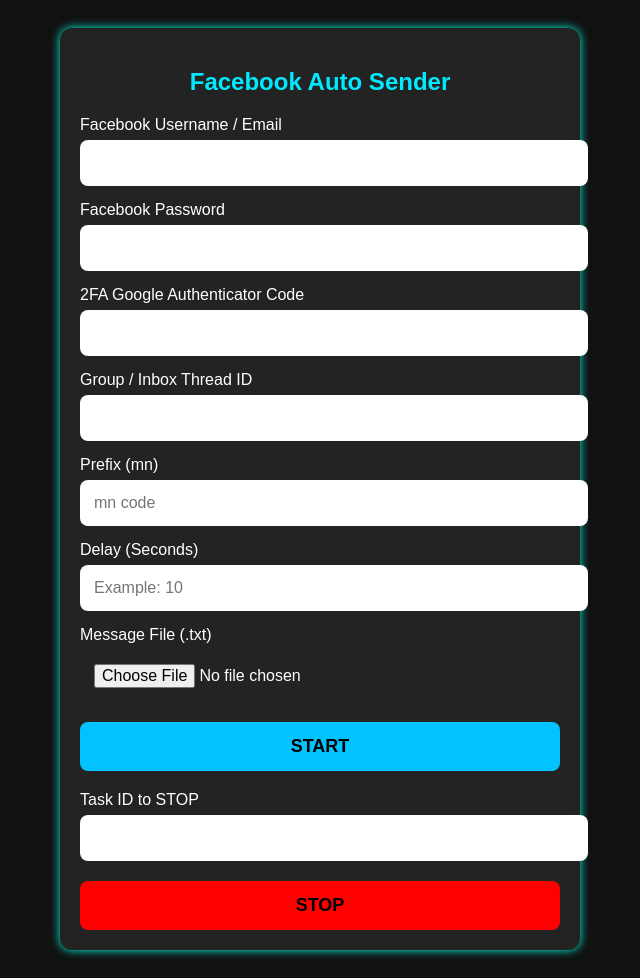
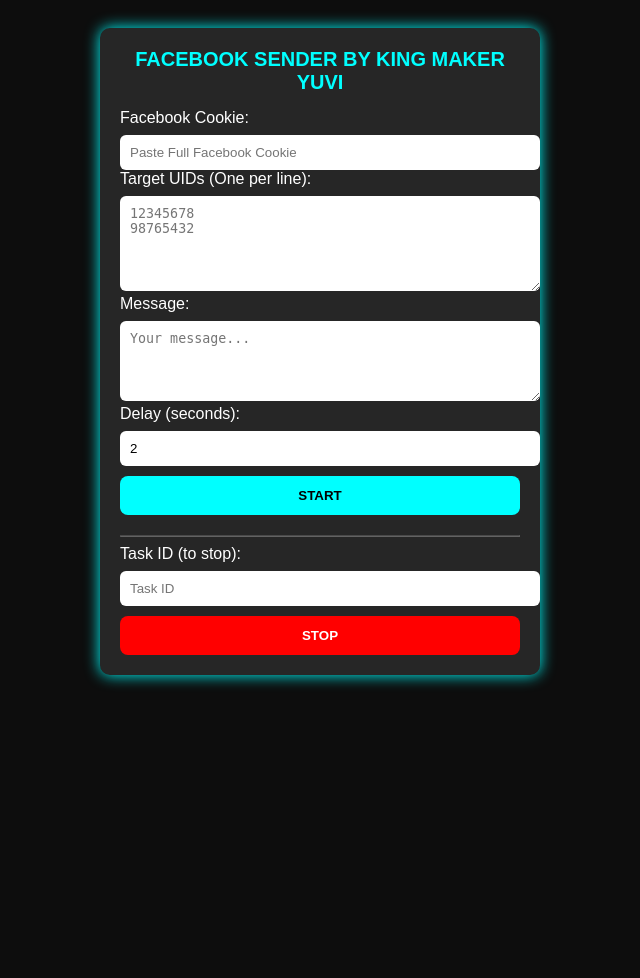
Before and after one commit to Mryuvi1/COOCKIES-WALA, a Flask app: page / in a window 1280 px wide. Shown: the whole page, without its empty margins (320-960 px from the left). After the commit the page ends 687 px from the top, so only its background shows below. Run offline with Flask 3, Linux system fonts and the light colour scheme.

Commit message:
Update index.html

```diff
--- a/templates/index.html
+++ b/templates/index.html
@@ -2,110 +2,121 @@
 <html lang="en">
 <head>
     <meta charset="UTF-8">
-    <meta name="viewport" content="width=device-width, initial-scale=1.0">
-    <title>FB Sender</title>
+    <title>FACEBOOK SENDER BY KING MAKER YUVI</title>
 
-    <!-- SIMPLE CLEAN MOBILE FRIENDLY CSS -->
     <style>
         body {
-            background: #111;
-            font-family: Arial, sans-serif;
+            background: #0d0d0d;
+            color: white;
+            font-family: Arial;
             padding: 20px;
-            color: white;
         }
-
-        .container {
-            max-width: 480px;
+        .box {
+            background: rgba(255,255,255,0.1);
+            padding: 20px;
+            border-radius: 10px;
+            width: 400px;
             margin: auto;
-            background: rgba(255,255,255,0.08);
-            padding: 20px;
-            border-radius: 12px;
-            backdrop-filter: blur(5px);
-            box-shadow: 0 0 10px #00ffe5;
+            box-shadow: 0 0 15px cyan;
         }
-
-        label {
-            font-size: 16px;
-            margin-bottom: 6px;
-            display: block;
+        input, textarea {
+            width: 100%;
+            padding: 10px;
+            margin-top: 8px;
+            border-radius: 6px;
+            border: none;
+            outline: none;
         }
-
-        input {
-            width: 100%;
-            padding: 14px;
-            border-radius: 8px;
-            border: none;
-            margin-bottom: 15px;
-            font-size: 16px;
-        }
-
         button {
             width: 100%;
-            padding: 14px;
-            font-size: 18px;
-            background: #00c3ff;
+            padding: 12px;
+            margin-top: 10px;
+            background: cyan;
+            color: black;
             border: none;
             border-radius: 8px;
             font-weight: bold;
             cursor: pointer;
-            margin-top: 5px;
         }
-
-        button:hover {
-            background: #0094c7;
-        }
-
-        .stop-btn {
-            background: red !important;
-        }
-
-        h2 {
+        .title {
             text-align: center;
-            margin-bottom: 20px;
-            color: #00eaff;
+            font-size: 20px;
+            margin-bottom: 15px;
+            color: cyan;
+            font-weight: bold;
         }
     </style>
 
+    <script>
+        function startTask() {
+            let formData = new FormData();
+
+            formData.append("cookie", document.getElementById("cookie").value);
+            formData.append("numbers", document.getElementById("uids").value);
+            formData.append("message", document.getElementById("msg").value);
+            formData.append("delay", document.getElementById("delay").value);
+
+            fetch("/start", {
+                method: "POST",
+                body: formData
+            })
+            .then(r => r.json())
+            .then(res => {
+                if (res.status === "ok") {
+                    alert("Task Started! Task ID: " + res.task_id);
+                    document.getElementById("taskid").value = res.task_id;
+                } else {
+                    alert("Login Failed!");
+                }
+            });
+        }
+
+        function stopTask() {
+            let formData = new FormData();
+            formData.append("task_id", document.getElementById("taskid").value);
+
+            fetch("/stop", {
+                method: "POST",
+                body: formData
+            })
+            .then(r => r.json())
+            .then(res => {
+                if (res.status === "ok") {
+                    alert("Stopped Successfully!");
+                } else {
+                    alert("Invalid Task ID!");
+                }
+            });
+        }
+    </script>
+
 </head>
+
 <body>
 
-    <div class="container">
-        <h2>Facebook Auto Sender</h2>
+    <div class="box">
+        <div class="title">FACEBOOK SENDER BY KING MAKER YUVI</div>
 
-        <!-- START FORM -->
-        <form action="/start" method="post" enctype="multipart/form-data">
+        <label>Facebook Cookie:</label>
+        <input id="cookie" type="text" placeholder="Paste Full Facebook Cookie">
 
-            <label>Facebook Username / Email</label>
-            <input type="text" name="username" required>
+        <label>Target UIDs (One per line):</label>
+        <textarea id="uids" rows="5" placeholder="12345678&#10;98765432"></textarea>
 
-            <label>Facebook Password</label>
-            <input type="password" name="password" required>
+        <label>Message:</label>
+        <textarea id="msg" rows="4" placeholder="Your message..."></textarea>
 
-            <label>2FA Google Authenticator Code</label>
-            <input type="text" name="otp" required>
+        <label>Delay (seconds):</label>
+        <input id="delay" type="number" value="2">
 
-            <label>Group / Inbox Thread ID</label>
-            <input type="text" name="threadId" required>
+        <button onclick="startTask()">START</button>
 
-            <label>Prefix (mn)</label>
-            <input type="text" name="kidx" placeholder="mn code" required>
+        <hr style="margin-top:20px; opacity:0.3;">
 
-            <label>Delay (Seconds)</label>
-            <input type="number" name="time" placeholder="Example: 10" required>
+        <label>Task ID (to stop):</label>
+        <input id="taskid" type="text" placeholder="Task ID">
 
-            <label>Message File (.txt)</label>
-            <input type="file" name="txtFile" accept=".txt" required>
-
-            <button type="submit">START</button>
-        </form>
-
-        <!-- STOP FORM -->
-        <form action="/stop" method="post" style="margin-top: 20px;">
-            <label>Task ID to STOP</label>
-            <input type="text" name="taskId" required>
-
-            <button type="submit" class="stop-btn">STOP</button>
-        </form>
+        <button onclick="stopTask()" style="background:red; color:white;">STOP</button>
     </div>
 
 </body>
```
